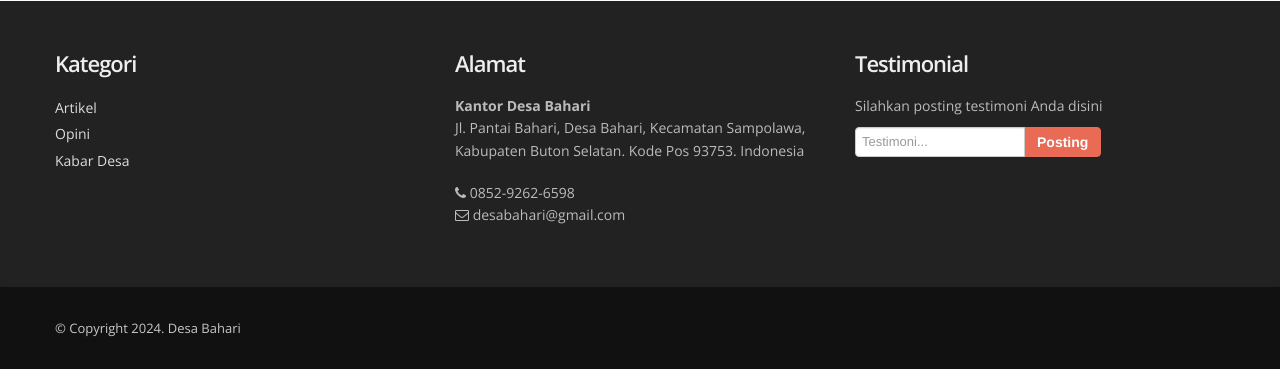
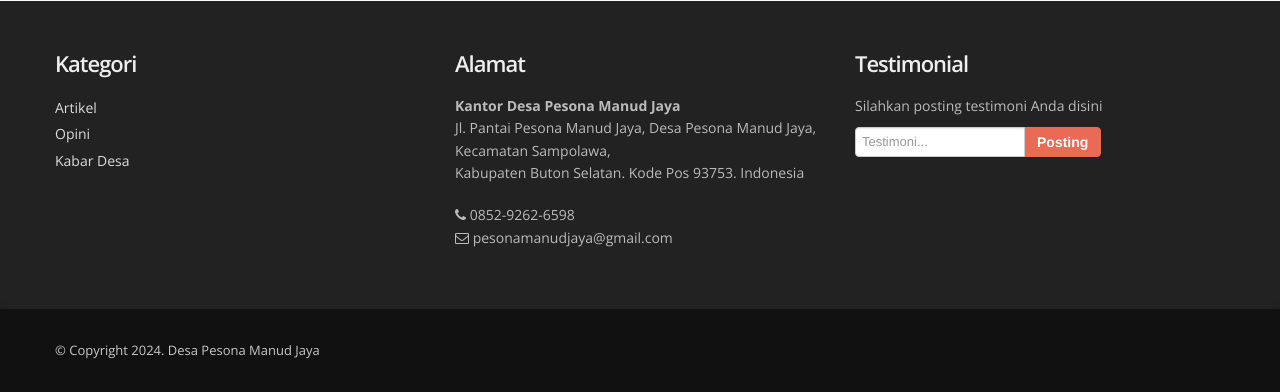
Before and after one commit to reggi49/desa-pesonamanudjaya, a CodeIgniter app: page /desa/ in a window 1280 px wide. Shown: the part 3330-3722 px from the top of the page. Before the commit the page ends 3699 px from the top, so only its background shows below. Run offline with CodeIgniter, Linux system fonts and the light colour scheme; data comes from the database, SQL or seed files in the repository; some libraries are stand-ins or nearby versions.

Commit message:
fix sprint 1

```diff
--- a/application/controllers/Profil.php
+++ b/application/controllers/Profil.php
@@ -17,7 +17,7 @@ class Profil extends CI_Controller
         $profil = $this->profil_m;
         $data['kategori'] = $kategori->getAll();
         $data['gambaran_umum'] = $profil->getGambaranUmum();
-        $data['title'] = "Profil desa bahari";
+        $data['title'] = "Profil Desa Pesona Manud Jaya";
 
         $this->load->view('themes/header', $data);
         $this->load->view('themes/top-menu', $data);
@@ -33,7 +33,7 @@ class Profil extends CI_Controller
         $profil = $this->profil_m;
         $data['kategori'] = $kategori->getAll();
         $data['profilPemdes'] = $profil->getProfilPemdes();
-        $data['title'] = "Profil Pemerintah Desa Bahari";
+        $data['title'] = "Profil Pemerintah Desa Pesona Manud Jaya";
 
         $this->load->view('themes/header', $data);
         $this->load->view('themes/top-menu', $data);
@@ -49,7 +49,7 @@ class Profil extends CI_Controller
         $profil = $this->profil_m;
         $data['kategori'] = $kategori->getAll();
         $data['profilBpd'] = $profil->getProfilBpd();
-        $data['title'] = "Profil Badan Permusyawaratan Desa Bahari";
+        $data['title'] = "Profil Badan Permusyawaratan Desa Pesona Manud Jaya";
 
         $this->load->view('themes/header', $data);
         $this->load->view('themes/top-menu', $data);
--- a/application/views/_partials/footer.php
+++ b/application/views/_partials/footer.php
@@ -1,7 +1,7 @@
 <div class="row">
     <footer class="clearfix" id="admin-footer">
         <div class="pull-left"><b>Copyright </b>&copy; <?= date('Y'); ?></div>
-        <div class="pull-right">Desa Bahari</div>
+        <div class="pull-right">Desa Pesona Manud Jaya</div>
     </footer>
 </div>
 </div>
--- a/application/views/kontak/index.php
+++ b/application/views/kontak/index.php
@@ -41,9 +41,9 @@
                         <h5 class="widgetheading">Informasi Kontak<span></span></h5>
 
                         <ul class="contact-info">
-                            <li><label>Alamat :</label> Jl. Pantai Bahari, Desa Bahari<br /> Buton Selatan - Indonesia</li>
+                            <li><label>Alamat :</label> Jl. Pantai Pesona Manud Jaya, Desa Pesona Manud Jaya<br /> Buton Selatan - Indonesia</li>
                             <li><label>Phone :</label>+62 852 926 265 98</li>
-                            <li><label>Email : </label> desabahari@gmail.com</li>
+                            <li><label>Email : </label> pesonamanudjaya@gmail.com</li>
                         </ul>
 
                     </div>
--- a/application/views/themes/footer.php
+++ b/application/views/themes/footer.php
@@ -16,13 +16,13 @@
                 <div class="widget">
                     <h5 class="widgetheading">Alamat</h5>
                     <address>
-                        <strong>Kantor Desa Bahari</strong><br>
-                        Jl. Pantai Bahari, Desa Bahari, Kecamatan Sampolawa,<br>
+                        <strong>Kantor Desa Pesona Manud Jaya</strong><br>
+                        Jl. Pantai Pesona Manud Jaya, Desa Pesona Manud Jaya, Kecamatan Sampolawa,<br>
                         Kabupaten Buton Selatan. Kode Pos 93753. Indonesia
                     </address>
                     <p>
                         <i class="icon-phone"></i> 0852-9262-6598 <br>
-                        <i class="icon-envelope-alt"></i> desabahari@gmail.com
+                        <i class="icon-envelope-alt"></i> pesonamanudjaya@gmail.com
                     </p>
                 </div>
             </div>
@@ -47,7 +47,7 @@
             <div class="row">
                 <div class="span6">
                     <div class="copyright">
-                        <p><span>&copy; Copyright <?= date('Y'); ?>. Desa Bahari</span></p>
+                        <p><span>&copy; Copyright <?= date('Y'); ?>. Desa Pesona Manud Jaya</span></p>
                     </div>
                 </div>
             </div>
--- a/application/views/themes/jumlah-penduduk.php
+++ b/application/views/themes/jumlah-penduduk.php
@@ -4,7 +4,7 @@
             <div class="span12">
                 <div class="aligncenter">
                     <h3>Jumlah <strong>Penduduk</strong></h3>
-                    <p>Berikut ini adalah data penduduk terbaru Desa Bahari. Data penduduk ini selalu
+                    <p>Berikut ini adalah data penduduk terbaru Desa Pesona Manud Jaya. Data penduduk ini selalu
                         diupdate setiap bulannya.</p>
                 </div>
             </div>
--- a/application/views/themes/sidebar.php
+++ b/application/views/themes/sidebar.php
@@ -77,7 +77,7 @@
 
             <h5 class="widgetheading">Text widget</h5>
             <p>
-                Desa Bahari merupakan salah satu desa dalam wilayah Kecamatan Sampolawa Kabupaten Buton Selatan. Luas wilayah Desa Bahari adalah 450 Ha.
+                Desa Pesona Manud Jaya merupakan salah satu desa dalam wilayah Kecamatan Sampolawa Kabupaten Buton Selatan. Luas wilayah Desa Pesona Manud Jaya adalah 450 Ha.
             </p>
 
         </div>
--- a/application/views/themes/struktur-organisasi.php
+++ b/application/views/themes/struktur-organisasi.php
@@ -3,7 +3,7 @@
     <div class="row animated-slow flyIn">
         <div class="span12">
             <div class="aligncenter">
-                <h3>Struktur Organisasi <strong>Pemerintah Desa Bahari</strong></h3>
+                <h3>Struktur Organisasi <strong>Pemerintah Desa Pesona Manud Jaya</strong></h3>
                 <p></p>
             </div>
         </div>
--- a/application/views/themes/top-menu.php
+++ b/application/views/themes/top-menu.php
@@ -3,7 +3,7 @@
         <div class="container">
             <div class="row">
                 <div class="span6">
-                    <p class="topcontact"><i class="icon-google-plus"></i> desabahari@gmail.com</p>
+                    <p class="topcontact"><i class="icon-google-plus"></i> pesonamanudjaya@gmail.com</p>
                 </div>
                 <div class="span6">
 
```
Also changed, not shown: desa_db.sql (+3 -3 lines), public/img/logobahari.png, 3 other files.
